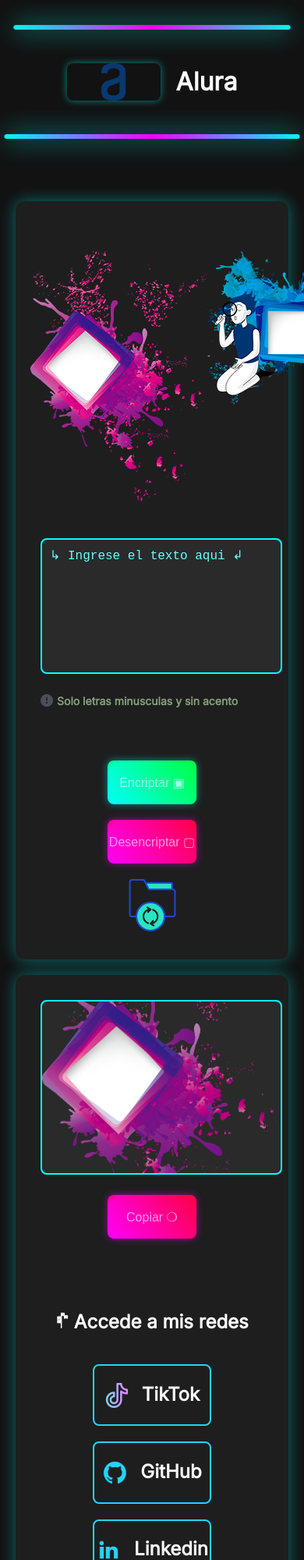
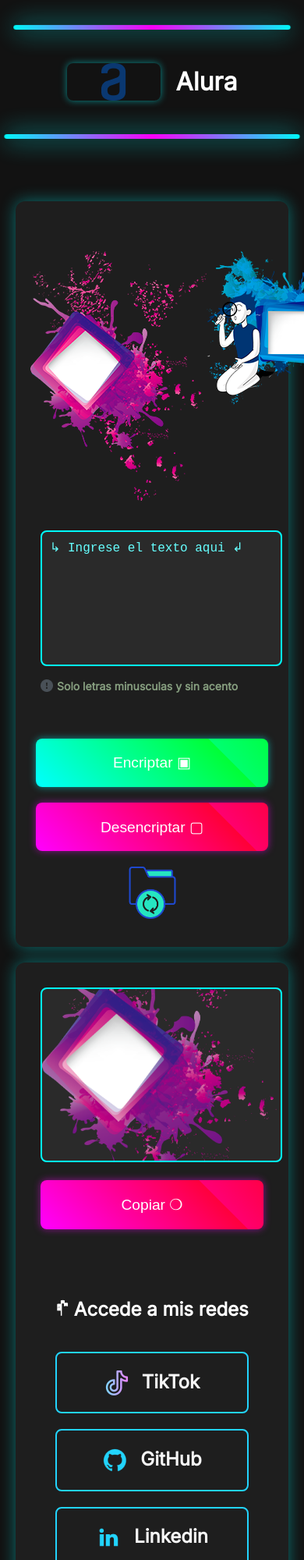
Before and after one commit to Dev-Asfix/Encriptador, a plain HTML site: page index.html in a window 390 px wide. Shown: the top 2000 px of the page at 78% size. Drawn offline with Linux system fonts and the light colour scheme.

Commit message:
Responsive style.css
Se actualizo el tamaño y diseño hover de botones

```diff
--- a/style.css
+++ b/style.css
@@ -431,7 +431,7 @@
     }
 }
 
-/* Estilos para dispositivos con un ancho de 375px a 767px */
+/* Estilos para dispositivos con un ancho de 52px a 767px */
 @media (min-width: 52px) and (max-width: 767px) {
     body {
         margin: 0;
@@ -460,7 +460,7 @@
         box-sizing: border-box;
         display: flex;
         flex-direction: column;
-        gap:1rem;
+        gap:0.4rem;
     }
     .imagen-lupa{
         order: -1;
@@ -468,19 +468,65 @@
 
     .btn-encriptar:hover {
 
+        width: 19.625rem; /* 250px relativo */
+        height: 4.90rem; /* 60px relativo */
+        font-size :larger;
+    }
+    .btn-desencriptar:hover{
+        width: 19.625rem; /* 250px relativo */
+        height: 4.90rem; /* 60px relativo */
+        font-size :larger;
+    }
+    .btn-copiar:hover{
+        width: 19.625rem; /* 250px relativo */
+        height: 4.90rem; /* 60px relativo */
+        font-size :larger;
+    }
+
+    .btn-encriptar {
+
         width: 18.625rem; /* 250px relativo */
         height: 3.90rem; /* 60px relativo */
         font-size :larger;
     }
-    .btn-desencriptar:hover{
+    .btn-desencriptar{
         width: 18.625rem; /* 250px relativo */
         height: 3.90rem; /* 60px relativo */
         font-size :larger;
     }
-    .btn-copiar:hover{
+    .btn-copiar{
         width: 18.625rem; /* 250px relativo */
         height: 3.90rem; /* 60px relativo */
         font-size :larger;
+    }
+
+
+
+    .presentacion-enlaces-link {
+        width: 85%;
+        text-align: center;
+        padding: 1.35rem 0;
+        border-radius: 0.5rem;
+        font-size: 1.5rem;
+        font-weight: 600;
+        text-decoration: none;
+        color: #F6f6f6;
+        border: 0.125rem solid #22D4fd;
+        display: flex;
+        justify-content: center;
+        gap: 1rem;
+    }
+
+    .presentacion-enlaces-link:hover {
+        background-color: #272727;
+        cursor: pointer;
+        width: 58%;
+        color: #00ffea;
+        box-shadow: 0 0 0.625rem rgb(0, 255, 221);
+        font-size: 1.6rem;
+    }
+    .footer{
+        font-size: 0.9em;
     }
 
 
```
